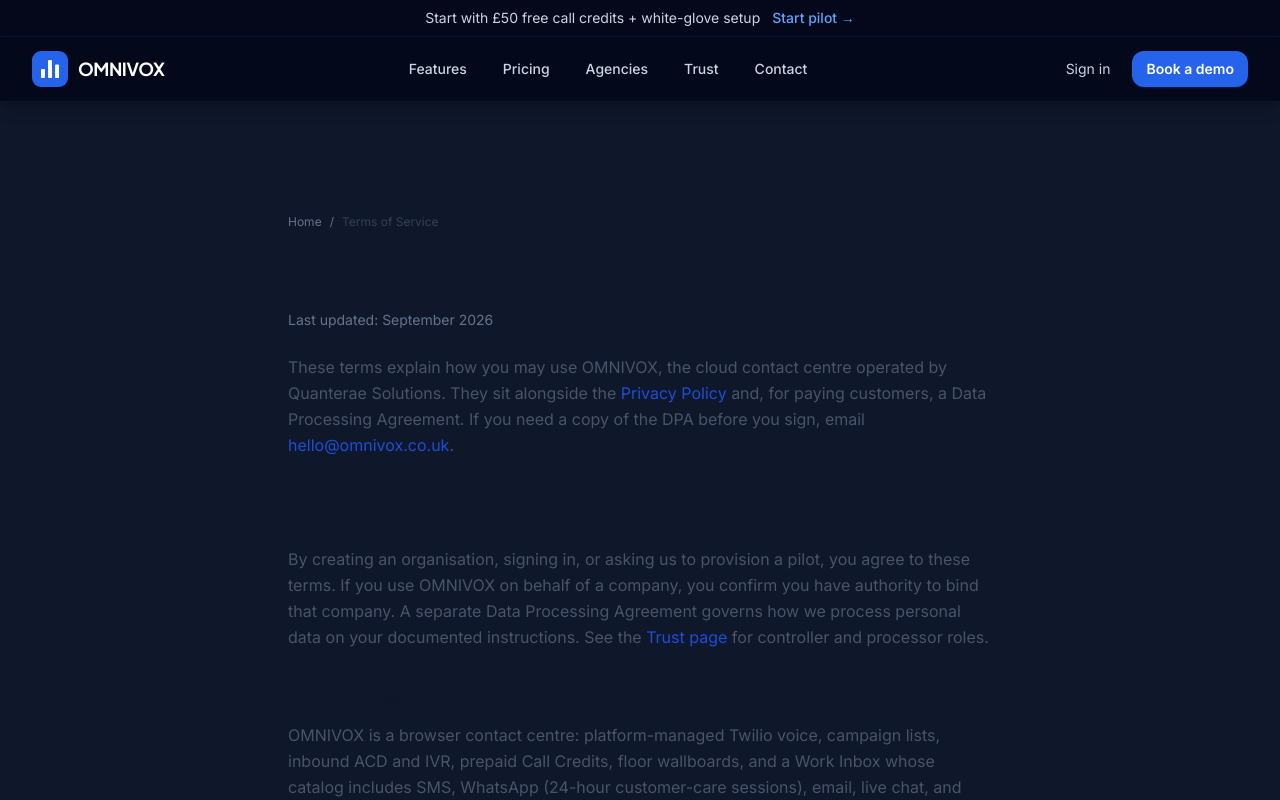
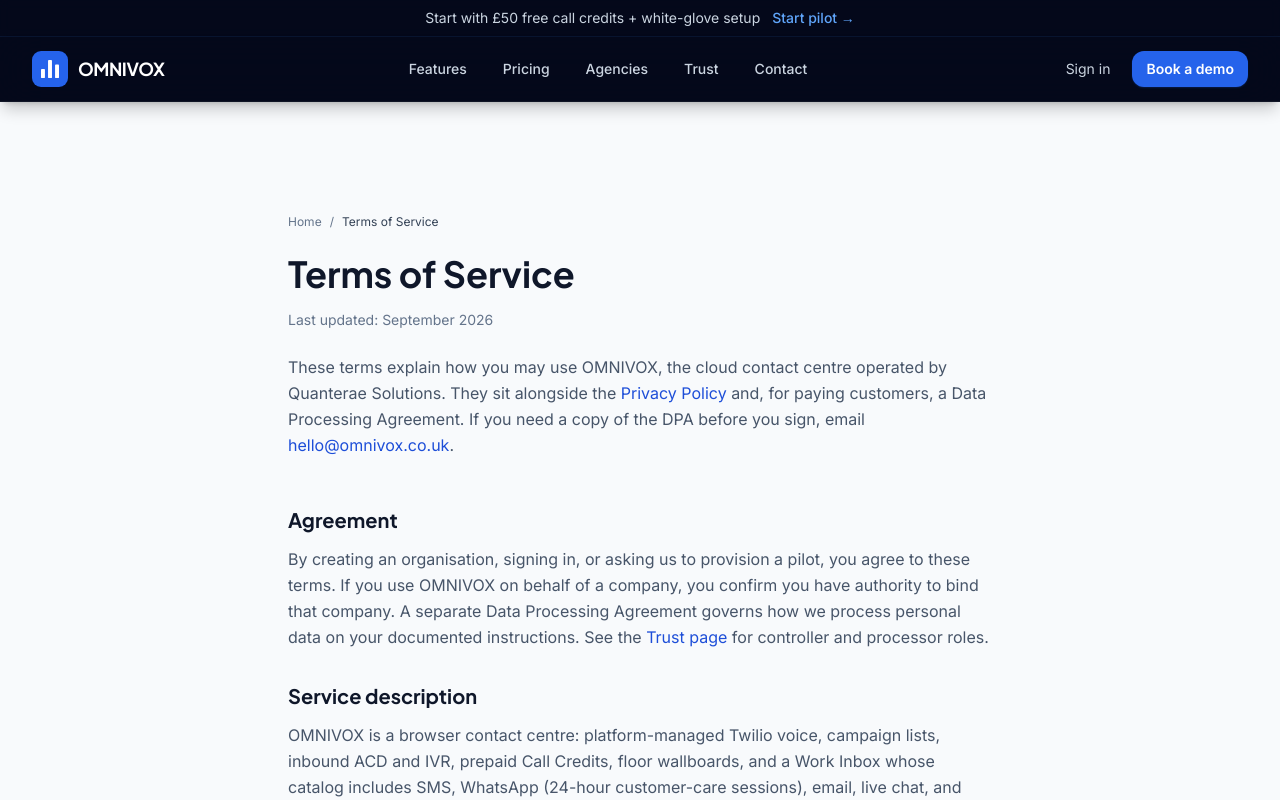
Before and after one commit to Kenan3477/Omnivox-Website, a Next.js app: page /terms in a window 1280 px wide. Shown: the top 800 px of the page. Built offline with nearby package versions, Linux system fonts and the light colour scheme.

Commit message:
Put the terms page on a light background so headings stay readable
Co-authored-by: kenan <kenan@dashteam.co.uk>

```diff
--- a/app/terms/page.tsx
+++ b/app/terms/page.tsx
@@ -11,7 +11,7 @@ export const metadata = pageMetadata({
 
 export default function TermsPage() {
   return (
-    <article className="py-20 md:py-28">
+    <article className="py-20 md:py-28 bg-slate-50">
       <JsonLd
         data={[
           webPageJsonLd({ path: "/terms", name: pageSeo.terms.title, description: pageSeo.terms.description }),
```
